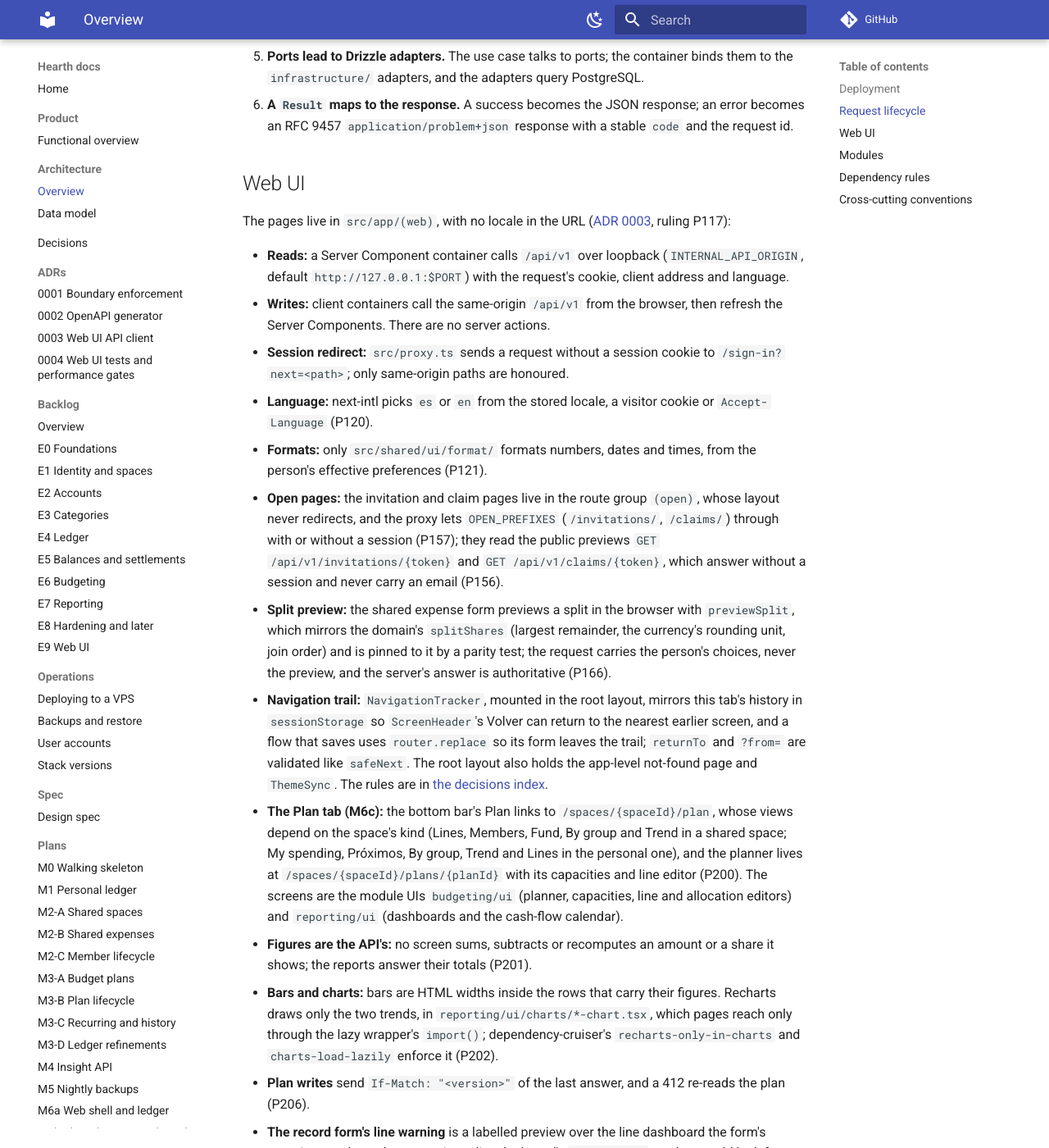
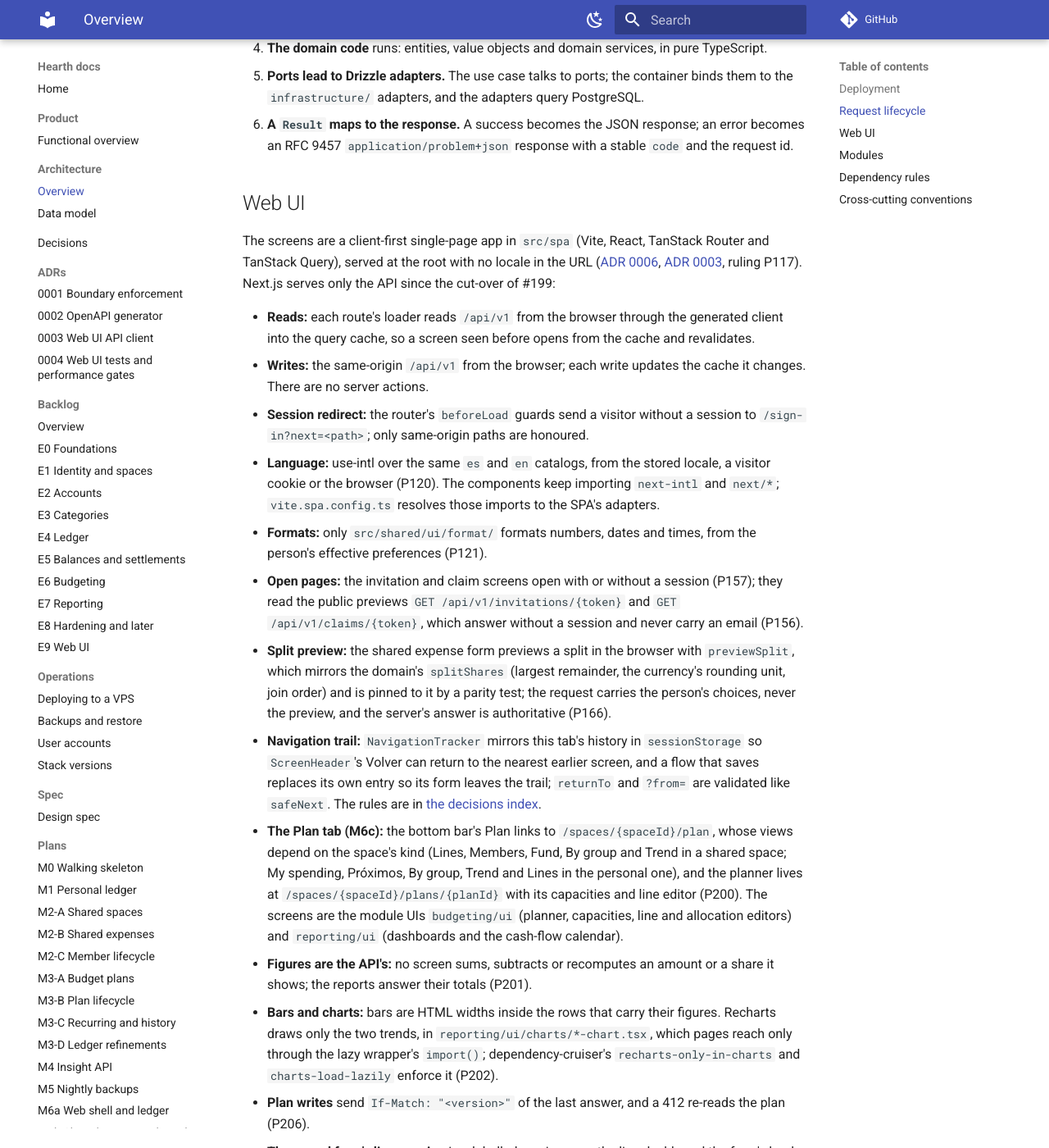
Before and after one commit to Facabore/Hearth, an MkDocs documentation site: the page built from docs/architecture/README.md, in a window 1280 px wide and 1400 px high, scrolled down 1963 px. Shown: the whole window at 82% size. Built offline with MkDocs 1.6.1 and Material for MkDocs 9.7.7, drawn with Linux system fonts in a browser that asks for light colours; comment, search, counter and statistics services are not loaded; some of the changed text lies outside the part shown.

Commit message:
docs(adr): record the SPA cut-over and drop the server-container rules (Refs #199)
ADR 0006 records the cut-over: the SPA at the root, /api to the app, /app
redirected, Next.js serving only the API. ADR 0004 moves its gates to the
SPA (Vite's preview proxying /api like Caddy) and states that N1's 404
applies to the API and to unknown files. ADR 0003 notes there are no Server
Components left. The architecture page, the stack versions and the review
rules describe the SPA's loaders and screens entries instead of the server
containers.

dependency-cruiser drops the rules and paths for ui/server.ts, the server API
reader, the Next.js pages and the proxy, which no longer exist; the SPA still
may not reach src/app.

````diff
--- a/docs/architecture/README.md
+++ b/docs/architecture/README.md
@@ -1,6 +1,6 @@
 # Architecture overview
 
-Hearth is a modular monolith. One Next.js application hosts the versioned HTTP API under `/api/v1`, and a single PostgreSQL database holds the data. This page shows how it is deployed, how a request travels through the code, which modules exist and which rules keep them apart. The source of truth for every decision is the [design spec](../specs/2026-10-11-hearth-design.md); this page summarises it and points back to it.
+Hearth is a modular monolith. One Next.js application hosts the versioned HTTP API under `/api/v1`, a single-page app is the web UI, and a single PostgreSQL database holds the data. This page shows how it is deployed, how a request travels through the code, which modules exist and which rules keep them apart. The source of truth for every decision is the [design spec](../specs/2026-10-11-hearth-design.md); this page summarises it and points back to it.
 
 The database has its own page: [data model](data-model.md).
 
@@ -10,14 +10,14 @@ The production stack is Docker Compose on a VPS: Caddy, the `app` container, the
 
 ```mermaid
 flowchart TB
-    web["Web UI (Next.js pages in app, M6)"]
+    web["Web UI (the single-page app, ADR 0006)"]
     clients["API clients"]
     mobile["Mobile app (post-MVP)"]
 
     subgraph vps ["VPS: Docker Compose, private network"]
         caddy["Caddy: only public entry, ports 80 and 443"]
         app["app (Next.js): /api/v1 and the recurrence job, no published port"]
-        spa["web (Caddy): the single-page app's files at /app/, no published port"]
+        spa["web (Caddy): the single-page app's files at the root, no published port"]
         migrate["migrate: runs migrations, then exits"]
         db[("PostgreSQL: never published")]
         backup["backup: nightly pg_dump at 02:00, keeps 14"]
@@ -31,8 +31,8 @@ flowchart TB
     web -->|HTTPS| caddy
     clients -->|HTTPS| caddy
     mobile -.->|HTTPS| caddy
-    caddy -->|"proxy to app:3000"| app
-    caddy -->|"/app/* to web:8080"| spa
+    caddy -->|"/api/* to app:3000"| app
+    caddy -->|"everything else to web:8080"| spa
     app -->|SQL| db
     migrate -->|migrations| db
     migrate -->|"must finish first"| app
@@ -46,8 +46,8 @@ flowchart TB
 
 What the files say:
 
-- **Caddy** is the only service that publishes ports (`80`, `443` and `443/udp`). It terminates TLS, compresses responses, proxies `/app` and `/app/*` to `web:8080` and everything else to `app:3000`. It sets `X-Forwarded-For` to the real peer address, which the sign-in throttles rely on.
-- **`web`** publishes no port. It is a Caddy holding the single-page app's build (`Caddyfile.web`): `index.html` for every app path, the hashed assets with a year's cache, a 404 for a missing file (ADR 0006, until the cut-over of #199).
+- **Caddy** is the only service that publishes ports (`80`, `443` and `443/udp`). It terminates TLS, compresses responses, proxies `/api` and `/api/*` to `app:3000` and everything else to `web:8080`. It sets `X-Forwarded-For` to the real peer address, which the sign-in throttles rely on.
+- **`web`** publishes no port. It is a Caddy holding the single-page app's build (`Caddyfile.web`): `index.html` for every app path, the hashed assets with a year's cache, a 404 for a missing file, and a 308 from `/app` and `/app/*` to the same path at the root for bookmarks made before the cut-over of #199 (ADR 0006).
 - **`app`** publishes no port. It starts only after `migrate` has completed successfully, and it records due recurring transactions itself with an in-process timer ([recurring transactions job](../operations/deploy.md#recurring-transactions-job)).
 - **PostgreSQL** is on the internal network only. Its data lives in the `db-data` volume, and its nightly dumps in the `backups` volume.
 - **CI** (`.github/workflows/ci.yml`) runs lint, boundary check, typecheck and tests, builds the three images (`hearth`, `hearth-migrator` and `hearth-web`) and smoke-tests them, the first two against PostgreSQL. On a push to `main` it pushes them to GHCR tagged with the commit SHA and `main`. Releases are deployed by setting the image tags in `.env` to the SHA.
@@ -67,29 +67,29 @@ What happens to a request such as `POST /api/v1/spaces/{spaceId}/expenses` ([spe
 
 ## Web UI
 
-The pages live in `src/app/(web)`, with no locale in the URL ([ADR 0003](../adr/0003-web-ui-talks-to-the-api-through-a-generated-client.md), ruling P117):
+The screens are a client-first single-page app in `src/spa` (Vite, React, TanStack Router and TanStack Query), served at the root with no locale in the URL ([ADR 0006](../adr/0006-client-first-single-page-app.md), [ADR 0003](../adr/0003-web-ui-talks-to-the-api-through-a-generated-client.md), ruling P117). Next.js serves only the API since the cut-over of #199:
 
-- **Reads:** a Server Component container calls `/api/v1` over loopback (`INTERNAL_API_ORIGIN`, default `http://127.0.0.1:$PORT`) with the request's cookie, client address and language.
-- **Writes:** client containers call the same-origin `/api/v1` from the browser, then refresh the Server Components. There are no server actions.
-- **Session redirect:** `src/proxy.ts` sends a request without a session cookie to `/sign-in?next=<path>`; only same-origin paths are honoured.
-- **Language:** next-intl picks `es` or `en` from the stored locale, a visitor cookie or `Accept-Language` (P120).
+- **Reads:** each route's loader reads `/api/v1` from the browser through the generated client into the query cache, so a screen seen before opens from the cache and revalidates.
+- **Writes:** the same-origin `/api/v1` from the browser; each write updates the cache it changes. There are no server actions.
+- **Session redirect:** the router's `beforeLoad` guards send a visitor without a session to `/sign-in?next=<path>`; only same-origin paths are honoured.
+- **Language:** use-intl over the same `es` and `en` catalogs, from the stored locale, a visitor cookie or the browser (P120). The components keep importing `next-intl` and `next/*`; `vite.spa.config.ts` resolves those imports to the SPA's adapters.
 - **Formats:** only `src/shared/ui/format/` formats numbers, dates and times, from the person's effective preferences (P121).
-- **Open pages:** the invitation and claim pages live in the route group `(open)`, whose layout never redirects, and the proxy lets `OPEN_PREFIXES` (`/invitations/`, `/claims/`) through with or without a session (P157); they read the public previews `GET /api/v1/invitations/{token}` and `GET /api/v1/claims/{token}`, which answer without a session and never carry an email (P156).
+- **Open pages:** the invitation and claim screens open with or without a session (P157); they read the public previews `GET /api/v1/invitations/{token}` and `GET /api/v1/claims/{token}`, which answer without a session and never carry an email (P156).
 - **Split preview:** the shared expense form previews a split in the browser with `previewSplit`, which mirrors the domain's `splitShares` (largest remainder, the currency's rounding unit, join order) and is pinned to it by a parity test; the request carries the person's choices, never the preview, and the server's answer is authoritative (P166).
-- **Navigation trail:** `NavigationTracker`, mounted in the root layout, mirrors this tab's history in `sessionStorage` so `ScreenHeader`'s Volver can return to the nearest earlier screen, and a flow that saves uses `router.replace` so its form leaves the trail; `returnTo` and `?from=` are validated like `safeNext`. The root layout also holds the app-level not-found page and `ThemeSync`. The rules are in [the decisions index](../decisions/README.md#m6b-shared-spaces-split-expenses-and-balances-p155p183).
+- **Navigation trail:** `NavigationTracker` mirrors this tab's history in `sessionStorage` so `ScreenHeader`'s Volver can return to the nearest earlier screen, and a flow that saves replaces its own entry so its form leaves the trail; `returnTo` and `?from=` are validated like `safeNext`. The rules are in [the decisions index](../decisions/README.md#m6b-shared-spaces-split-expenses-and-balances-p155p183).
 - **The Plan tab (M6c):** the bottom bar's Plan links to `/spaces/{spaceId}/plan`, whose views depend on the space's kind (Lines, Members, Fund, By group and Trend in a shared space; My spending, Próximos, By group, Trend and Lines in the personal one), and the planner lives at `/spaces/{spaceId}/plans/{planId}` with its capacities and line editor (P200). The screens are the module UIs `budgeting/ui` (planner, capacities, line and allocation editors) and `reporting/ui` (dashboards and the cash-flow calendar).
   - **Figures are the API's:** no screen sums, subtracts or recomputes an amount or a share it shows; the reports answer their totals (P201).
   - **Bars and charts:** bars are HTML widths inside the rows that carry their figures. Recharts draws only the two trends, in `reporting/ui/charts/*-chart.tsx`, which pages reach only through the lazy wrapper's `import()`; dependency-cruiser's `recharts-only-in-charts` and `charts-load-lazily` enforce it (P202).
   - **Plan writes** send `If-Match: "<version>"` of the last answer, and a 412 re-reads the plan (P206).
-  - **The record form's line warning** is a labelled preview over the line dashboard the form's container reads on the server: it applies the kernel's `lineStateOf` to what would be left, so the form and the dashboard cannot disagree, and Save still sends one request (P233–P237, P244).
+  - **The record form's line warning** is a labelled preview over the line dashboard the form's loader reads: it applies the kernel's `lineStateOf` to what would be left, so the form and the dashboard cannot disagree, and Save still sends one request (P233–P237, P244).
   - **The cash-flow calendar** (the personal space's Próximos) reads `GET /api/v1/me/cash-flow`, which reporting projects from the ledger's `listScheduledMovements` port: only known future items, by local date, with no action (P238–P241, P245, P246). The rules are in [the decisions index](../decisions/README.md#m6c-budget-planner-and-dashboards-p200p248).
 - **Boundaries:** dependency-cruiser keeps UI code to the generated client and four pure kernel files, `time-zone.ts`, `local-date.ts`, `style.ts` and `line-state.ts` (P119, P244).
-- **Server and client entries:** a module's `ui/index.ts` is imported by client code and a module's server containers are exported from `ui/server.ts` (P153); a boundary rule fails an `index.ts` that reaches the server-only API reader.
-- **Speed:** `package.json` declares `sideEffects: ["**/*.css"]` so the bundler can drop what a route does not use from barrel files, and the sheets' Radix Dialog loads when the first sheet opens. [ADR 0004](../adr/0004-web-ui-testing-and-performance-gates.md) has the gates that hold the line.
+- **Screen entries:** a module exposes whole screens to the SPA only through `ui/screens.ts`, and client-safe pieces through `ui/index.ts`; dependency-cruiser's `ui-screens-only-for-the-spa` enforces it.
+- **Speed:** each route is its own chunk, held to `tests/performance/spa-budgets.json` by `pnpm spa:budget`; `package.json` declares `sideEffects: ["**/*.css"]` so the bundler can drop what a route does not use from barrel files, and the sheets' Radix Dialog loads when the first sheet opens. [ADR 0004](../adr/0004-web-ui-testing-and-performance-gates.md) has the gates that hold the line.
 
 ## Modules
 
-The eight modules live in `src/modules/<module>/` ([spec 5.1](../specs/2026-10-11-hearth-design.md#51-bounded-contexts-modules)). A tick means the folder exists today; `balances` and `reporting` are read models and have no tables, so they have no `infrastructure/`. Since M6a the `ui/` layer exists in `identity`, `spaces`, `accounts`, `categories` and `ledger`, since M6b in `balances`, and since M6c in `budgeting` and `reporting` too (containers over presentational components).
+The eight modules live in `src/modules/<module>/` ([spec 5.1](../specs/2026-10-11-hearth-design.md#51-bounded-contexts-modules)). A tick means the folder exists today; `balances` and `reporting` are read models and have no tables, so they have no `infrastructure/`. Since M6a the `ui/` layer exists in `identity`, `spaces`, `accounts`, `categories` and `ledger`, since M6b in `balances`, and since M6c in `budgeting` and `reporting` too (presentational components; the SPA's loaders read the data).
 
 | Module | Responsibility | `domain` | `application` | `contracts` | `infrastructure` |
 |---|---|---|---|---|---|
````
Also changed, not shown: AGENTS.md (+2 -2 lines), docs/adr/0003-web-ui-talks-to-the-api-through-a-generated-client.md (+2 -2 lines), docs/adr/0004-web-ui-testing-and-performance-gates.md (+6 -6 lines), docs/adr/0006-client-first-single-page-app.md (+1 -0 lines), docs/stack-versions.md (+2 -2 lines), .dependency-cruiser.cjs.
